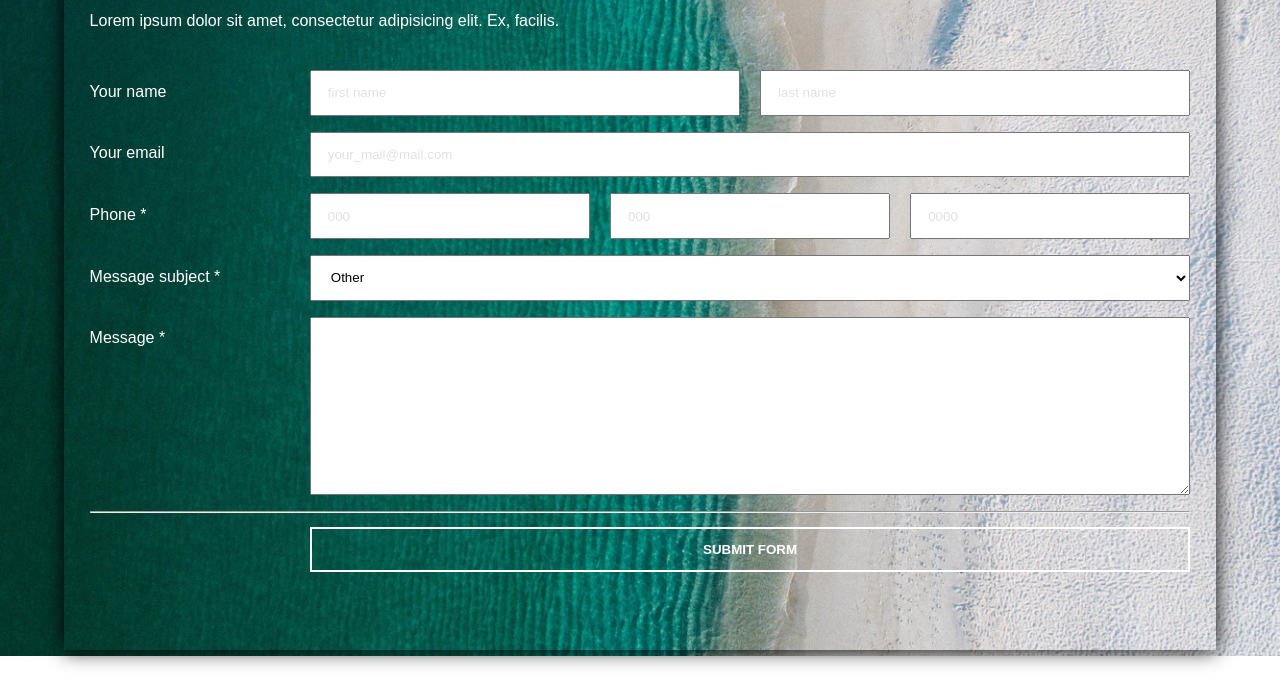
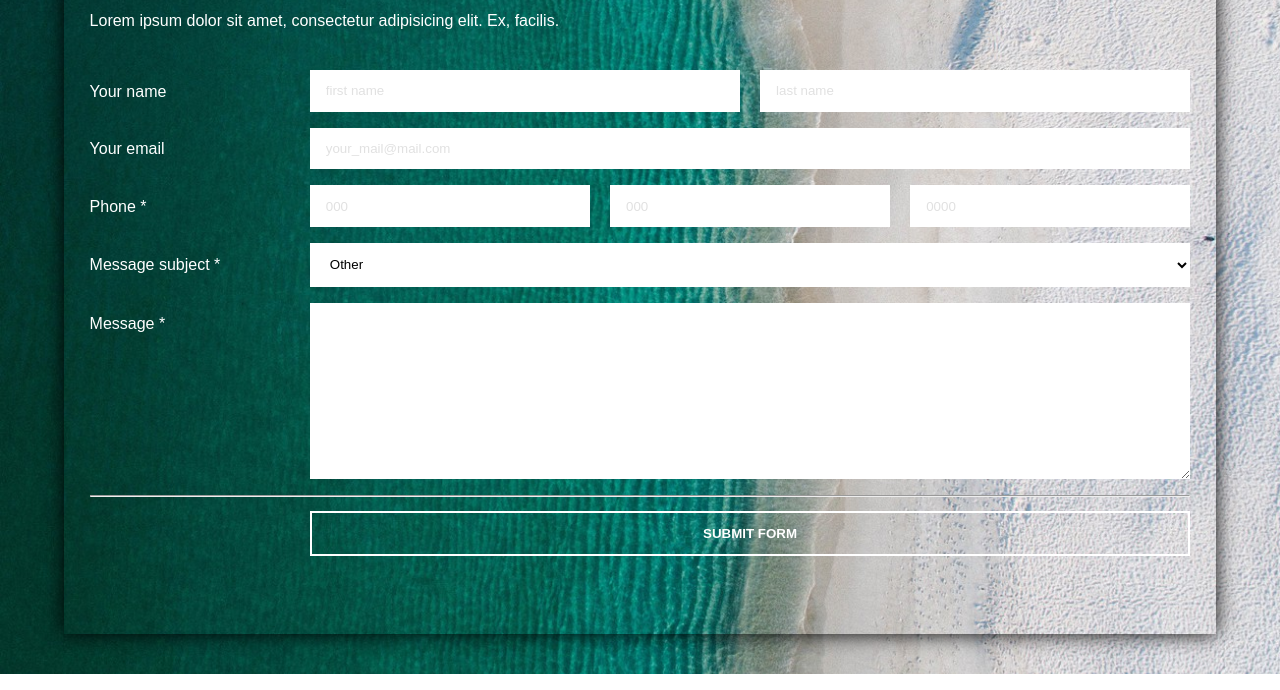
Before and after one commit to Popovsky/form2, a plain HTML site: page index.html in a window 1280 px wide. Shown: the part 161-851 px from the top of the page. Drawn offline with Linux system fonts and the light colour scheme.

Commit message:
Commit 3

```diff
--- a/css/styles.css
+++ b/css/styles.css
@@ -6,11 +6,10 @@
 
 .contactFormWrapper {
     background-image: url("./../images/background.jpg");
-    background-size: 100%;
+    background-size: cover;
     object-fit: cover;
     background-repeat: no-repeat;
     min-height: 100vh;
-    /*height: 100%;*/
     padding: 5vh 5vw;
     display: flex;
     align-items: center;
@@ -65,6 +64,8 @@
 
 .input > * {
     width: 100%;
+    background: white;
+    border: none;
 }
 
 .input > input + input {
```
